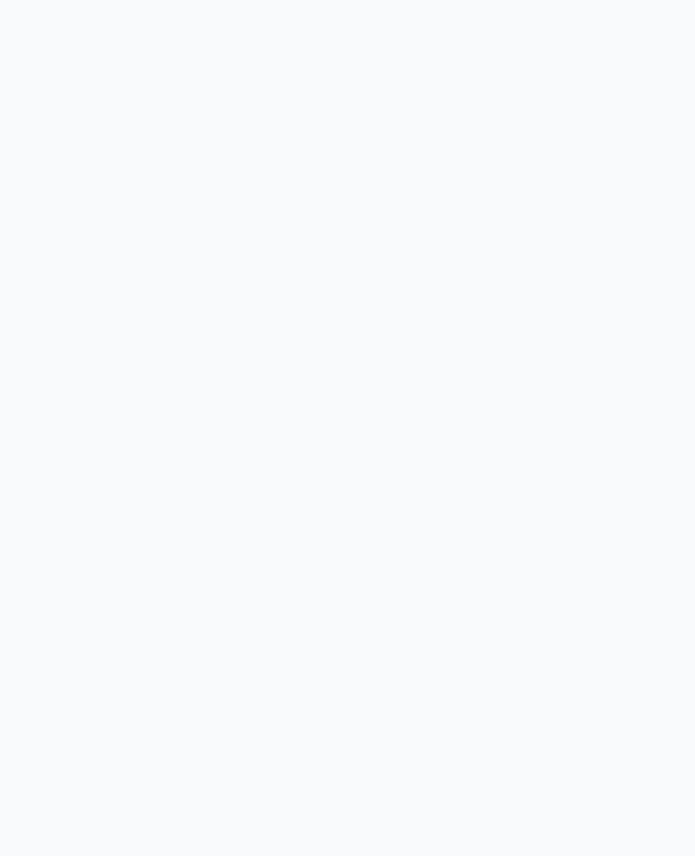
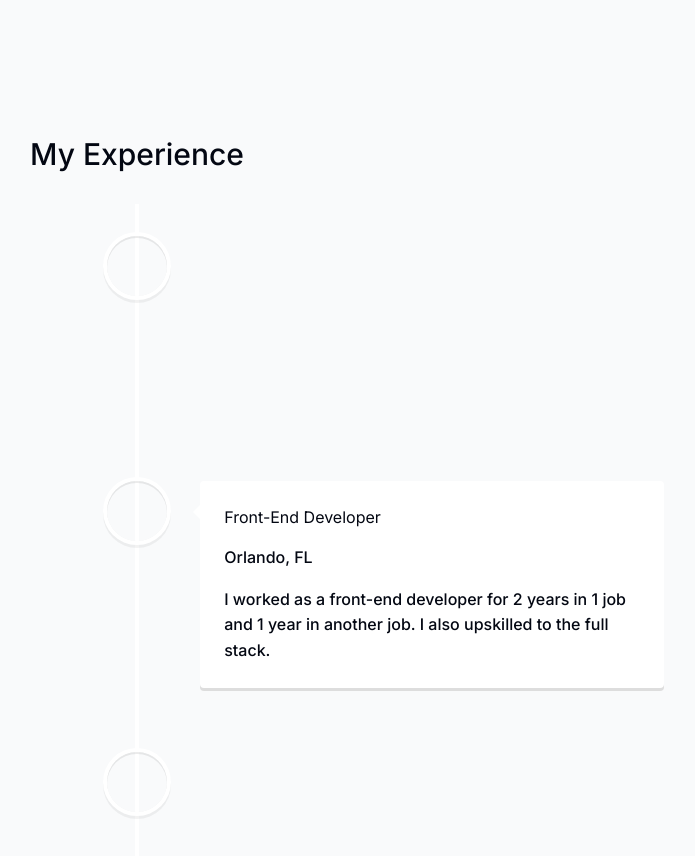
Before and after one commit to Khaanh/NextJS-with-TS-portfolio, a Next.js app: page / in a window 1280 px wide. Shown: the part 2680-3536 px from the top of the page, without its empty margins (503-1198 px from the left). Built offline with nearby package versions, Linux system fonts and the light colour scheme.

Commit message:
feat(experience): added timeline element

```diff
--- a/app/page.tsx
+++ b/app/page.tsx
@@ -1,4 +1,5 @@
 import About from "@/components/about";
+import Experience from "@/components/experience";
 import Intro from "@/components/intro";
 import Projects from "@/components/projects";
 import SectionDivider from "@/components/section-divider";
@@ -12,6 +13,7 @@ export default function Home() {
 			<About />
 			<Projects />
 			<Skills />
+			<Experience />
 		</main>
 	);
 }
--- a/components/experience.tsx
+++ b/components/experience.tsx
@@ -1,3 +1,4 @@
+"use client";
 import React from "react";
 import SectionHeading from "./section-heading";
 import {
@@ -5,12 +6,23 @@ import {
 	VerticalTimelineElement,
 } from "react-vertical-timeline-component";
 import "react-vertical-timeline-component/style.min.css";
+import { experiencesData } from "@/lib/data";
 
 export default function Experience() {
 	return (
 		<section id="experience">
 			<SectionHeading>My experience</SectionHeading>
-			<VerticalTimeline></VerticalTimeline>
+			<VerticalTimeline>
+				{experiencesData.map((item, index) => (
+					<React.Fragment key={index}>
+						<VerticalTimelineElement>
+							<h3>{item.title}</h3>
+							<p>{item.location}</p>
+							<p>{item.description}</p>
+						</VerticalTimelineElement>
+					</React.Fragment>
+				))}
+			</VerticalTimeline>
 		</section>
 	);
 }
```
